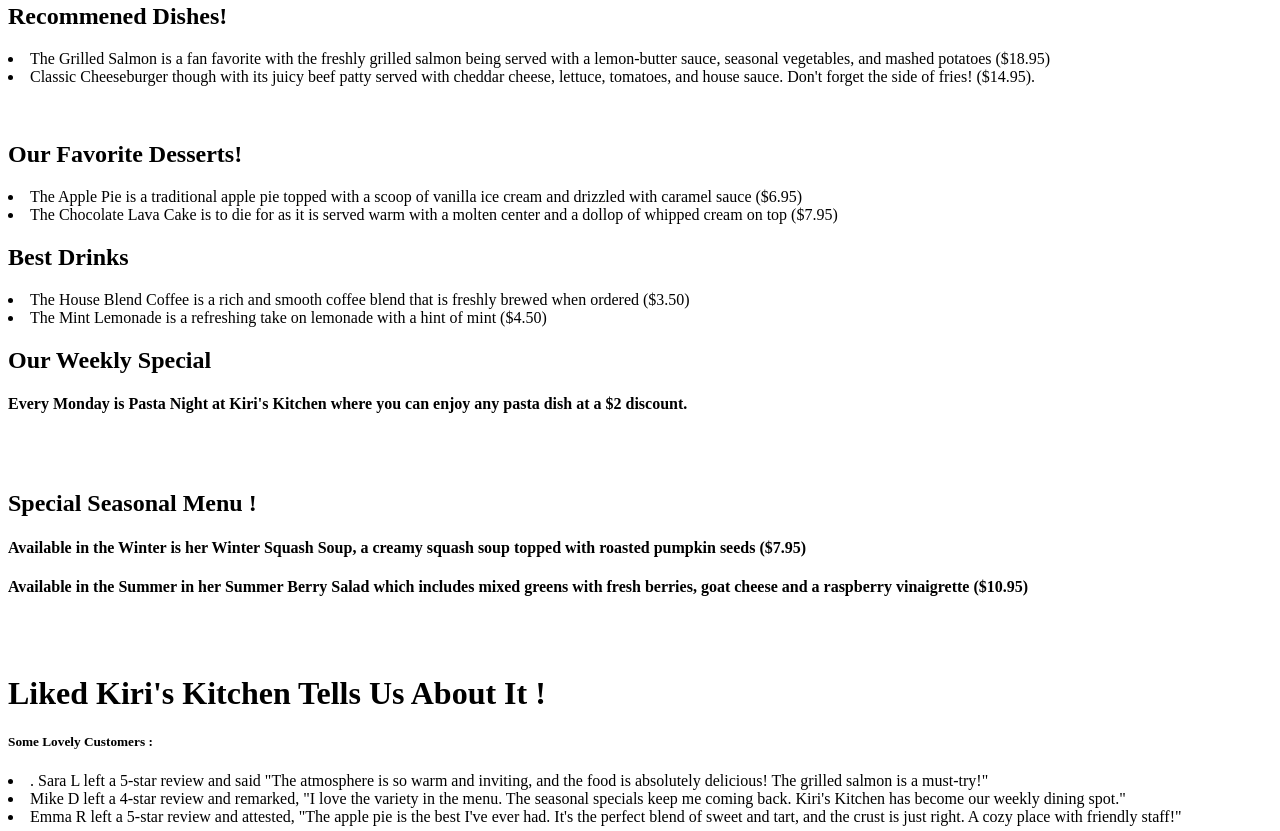
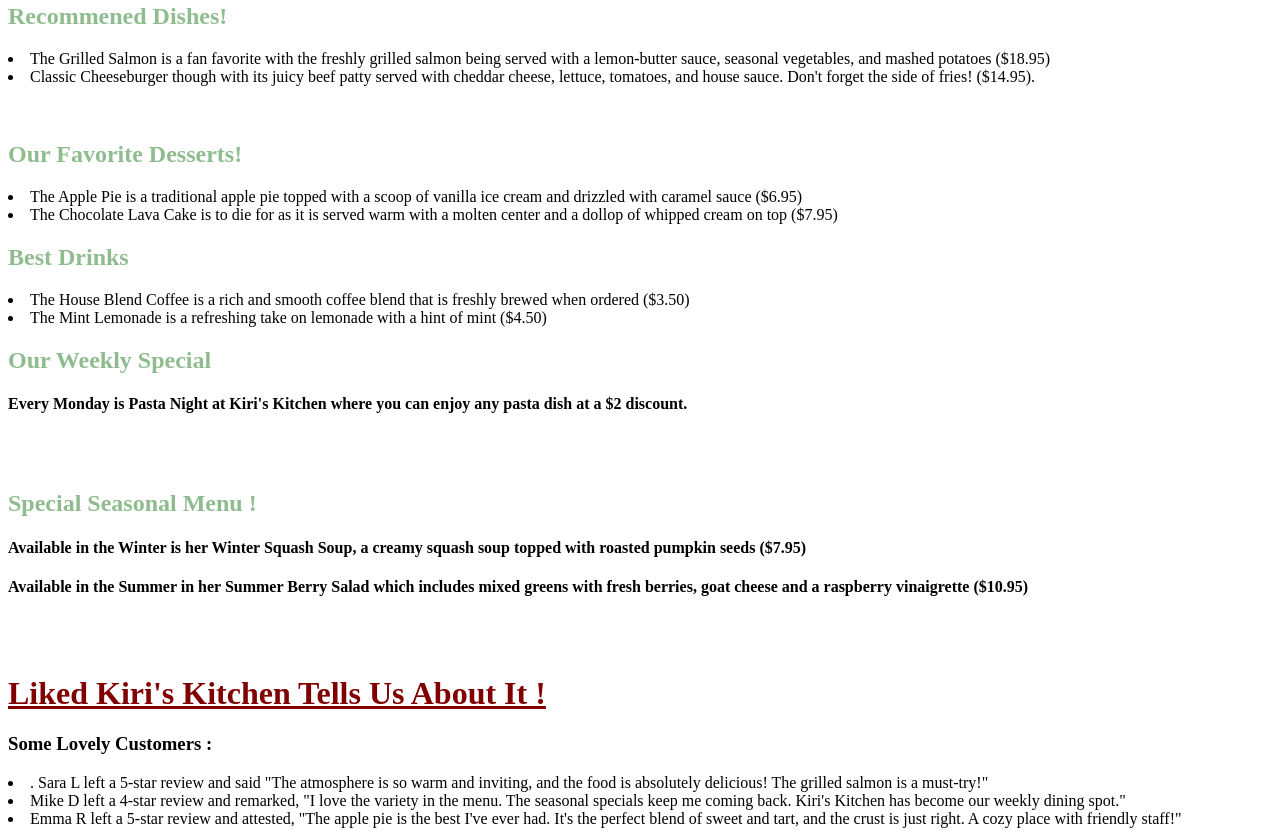
Before and after one commit to varshiecakes/varshiecakes, a plain HTML site: page project1.html in a window 1280 px wide. Shown: the part 306-1137 px from the top of the page. Drawn offline with Linux system fonts and the light colour scheme.

Commit message:
added improvements to project 1

```diff
--- a/project1.html
+++ b/project1.html
@@ -3,6 +3,7 @@
 <head>
     <meta charset="UTF-8">
     <meta name="viewport" content="width=device-width, initial-scale=1.0">
+    <link rel="stylesheet" href="style.css">
     <title>Document</title>
 </head>
 <body>
@@ -31,7 +32,7 @@
 <h4>Available in the Summer in her Summer Berry Salad which includes mixed greens with fresh berries, goat cheese and a raspberry vinaigrette ($10.95) </h4>
 <br> </br>
 <h1> Liked Kiri's Kitchen Tells Us About It !</h1>
-<h5> Some Lovely Customers : </h5>
+<h3> Some Lovely Customers : </h3>
 <li> . Sara L left a 5-star review and said "The atmosphere is so warm and inviting, and the food is absolutely delicious! The grilled salmon is a must-try!" </li>
 <li>  Mike D left a 4-star review and remarked, "I love the variety in the menu. The seasonal specials keep me coming back. Kiri's Kitchen has become our weekly dining spot."</li>
 <li> Emma R left a 5-star review and attested, "The apple pie is the best I've ever had. It's the perfect blend of sweet and tart, and the crust is just right. A cozy place with friendly staff!"</li>
--- /dev/null
+++ b/style.css
@@ -0,0 +1,9 @@
+h1 {
+    color: maroon;
+    text-decoration: underline;
+
+}
+h2 {
+    color: darkseagreen;
+    font-family: 'Times New Roman', Times, serif;
+}
```
